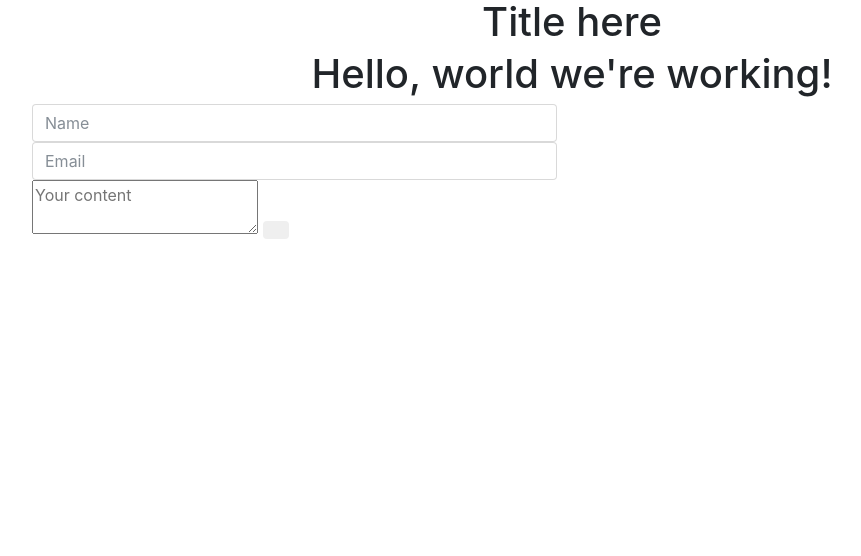
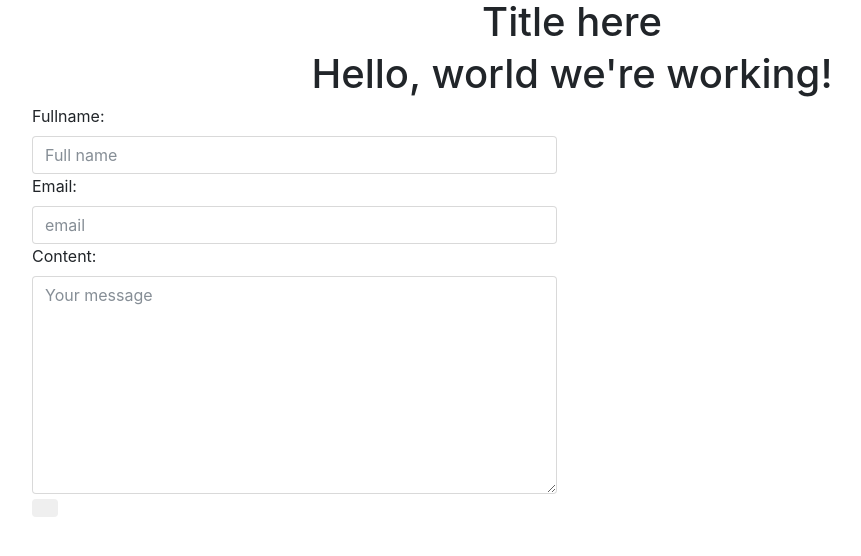
Before and after one commit to shiblybcc/ecommerce, a Django app: page /contact/ in a window 1280 px wide. Shown: the top 556 px of the page, without its empty margins (68-929 px from the left). Run offline with Django 3.2, Linux system fonts and the light colour scheme; some libraries are stand-ins or nearby versions.

Commit message:
t15 - django forms and validation

```diff
--- /dev/null
+++ b/ecommerce/forms.py
@@ -0,0 +1,28 @@
+from django import forms
+
+class ContactForm(forms.Form):
+    fullname = forms.CharField(widget=forms.TextInput(
+        attrs={
+            'class': 'form-control',
+            'placeholder': 'Full name',
+        }
+    ))
+    email = forms.CharField(widget=forms.TextInput(
+        attrs={
+            'class': 'form-control',
+            'placeholder': 'email',
+        }
+    ))
+    content = forms.CharField(widget=forms.Textarea(
+        attrs={
+            'class': 'form-control',
+            'placeholder': 'Your message',
+
+        }
+    ))
+
+    def clean_email(self):
+        email = self.cleaned_data.get('email')
+        if not 'gmail.com' in email:
+            raise forms.ValidationError("Must be gmail")
+        return email
--- a/ecommerce/views.py
+++ b/ecommerce/views.py
@@ -2,6 +2,7 @@ from django.contrib.auth import authenticate, login, get_user_model
 from django.http import HttpResponse
 from django.shortcuts import render,redirect
 
+from .forms import ContactForm
 
 def home_page(request):
 
@@ -14,5 +15,16 @@ def about_page(request):
 
 
 def contact_page(request):
+    contact_form = ContactForm(request.POST or None)
+    context = {
+        'form': contact_form
+    }
 
-    return render(request, 'contact/view.html', {})
+    if contact_form.is_valid():
+        print(contact_form.cleaned_data)
+
+    if request.method == "POST":
+        print(request.POST.get('fullname'))
+        print(request.POST.get('email'))
+        print(request.POST.get('content'))
+    return render(request, 'contact/view.html', context)
--- a/templates/contact/view.html
+++ b/templates/contact/view.html
@@ -20,9 +20,7 @@
           <div class="col-sm-6 col-12">
               <form method="POST">
                   {% csrf_token %}
-                  <input type="text" class="form-control" placeholder="Name" name="fullname">
-                  <input type="email" class="form-control" placeholder="Email" name="email">
-                  <textarea name="content" placeholder="Your content"></textarea>
+                  {{ form }}
                   <button type="submit" class="btn btn-default"></button>
               </form>
           </div>
```
